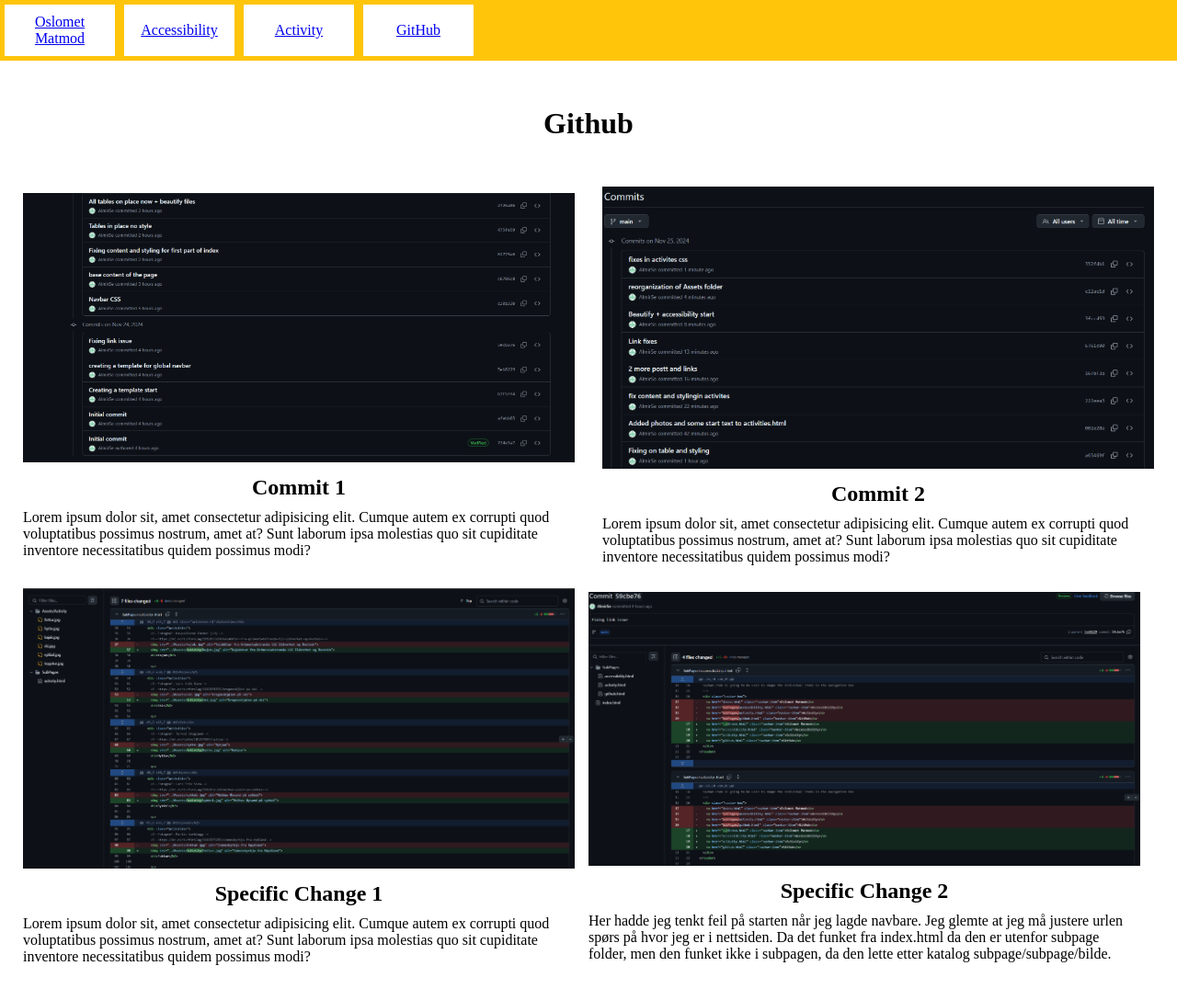
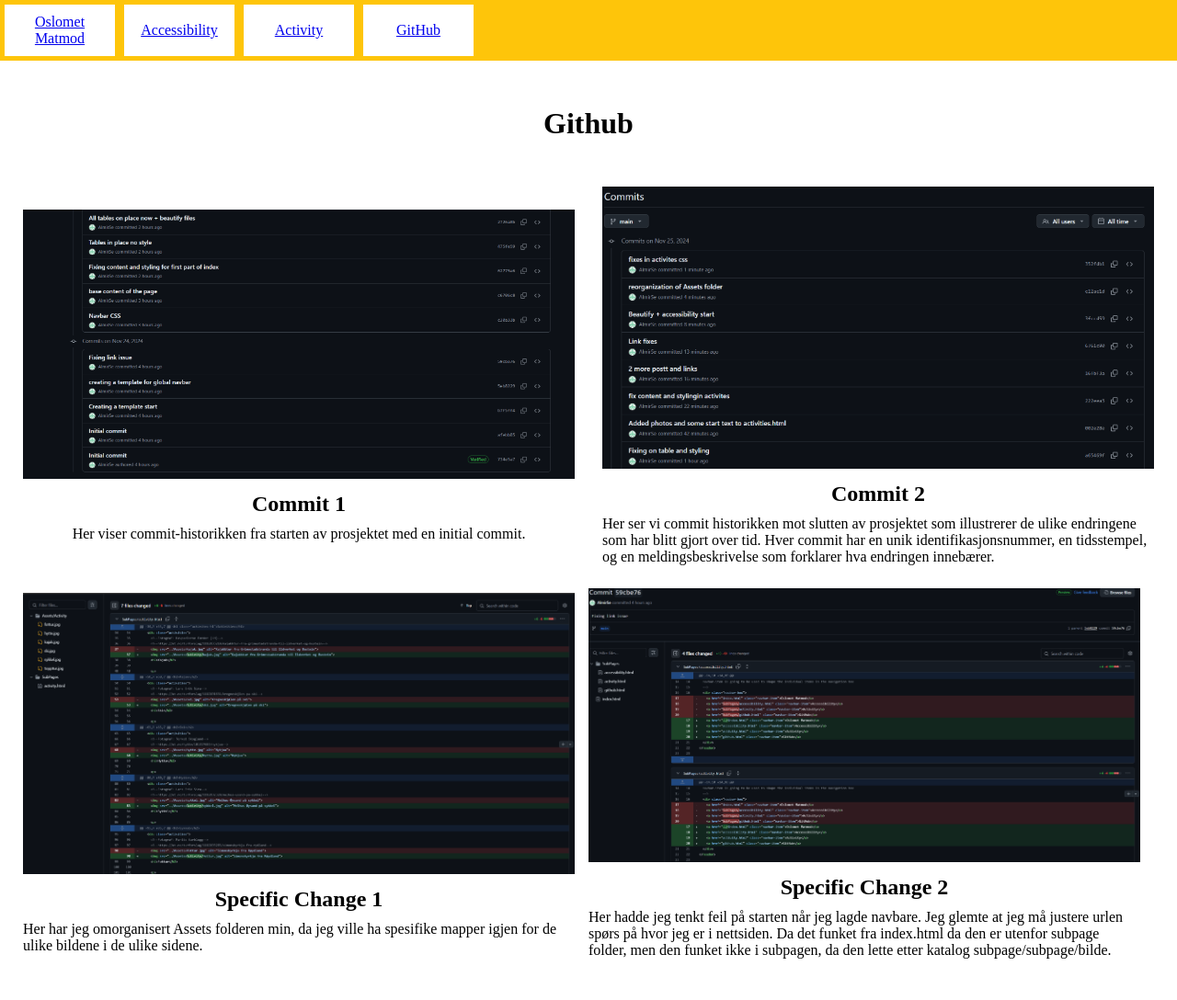
Before and after one commit to AlmirSe/ExamDATA1200, a plain HTML site: page SubPages/github.html in a window 1280 px wide. Shown: the whole page at 92% size. Drawn offline with Linux system fonts and the light colour scheme.

Commit message:
Added information to all activities

```diff
--- a/SubPages/github.html
+++ b/SubPages/github.html
@@ -36,8 +36,7 @@
       <h2>Commit 1</h2>
 
       <p>
-        Lorem ipsum dolor sit, amet consectetur adipisicing elit. Cumque autem ex corrupti quod voluptatibus possimus
-        nostrum, amet at? Sunt laborum ipsa molestias quo sit cupiditate inventore necessitatibus quidem possimus modi?
+        Her viser commit-historikken fra starten av prosjektet med en initial commit.
       </p>
 
     </div>
@@ -46,8 +45,8 @@
       <a href="../Assets/GitHub/CommitHistory2.png"><img src="../Assets/GitHub/CommitHistory2.png" alt="Commit2"></a>
       <h2>Commit 2</h2>
       <p>
-        Lorem ipsum dolor sit, amet consectetur adipisicing elit. Cumque autem ex corrupti quod voluptatibus possimus
-        nostrum, amet at? Sunt laborum ipsa molestias quo sit cupiditate inventore necessitatibus quidem possimus modi?
+        Her ser vi commit historikken mot slutten av prosjektet som illustrerer de ulike endringene som har blitt gjort over tid.
+        Hver commit har en unik identifikasjonsnummer, en tidsstempel, og en meldingsbeskrivelse som forklarer hva endringen innebærer.
       </p>
 
     </div>
@@ -56,10 +55,9 @@
       <a href="../Assets/GitHub/SpecificChange1.png"><img src="../Assets/GitHub/SpecificChange1.png" alt="Specific1"></a>
       <h2>Specific Change 1</h2>
 
-      <!--Her har jeg omorganisert Assets folderen min, da jeg ville ha spesifike mapper igjen for de ulike bildene i de ulike sidene. -->
+
       <p>
-        Lorem ipsum dolor sit, amet consectetur adipisicing elit. Cumque autem ex corrupti quod voluptatibus possimus
-        nostrum, amet at? Sunt laborum ipsa molestias quo sit cupiditate inventore necessitatibus quidem possimus modi?
+        Her har jeg omorganisert Assets folderen min, da jeg ville ha spesifike mapper igjen for de ulike bildene i de ulike sidene.
       </p>
 
     </div>
```
